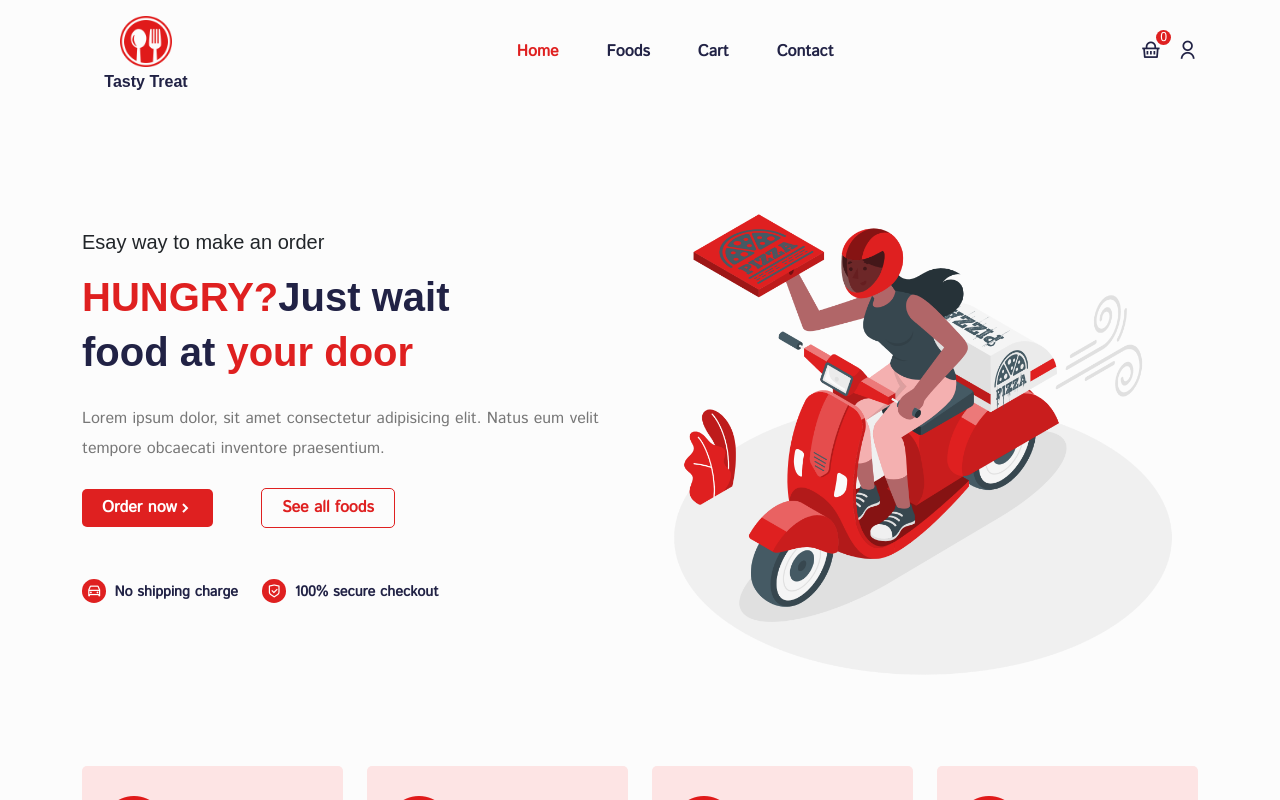
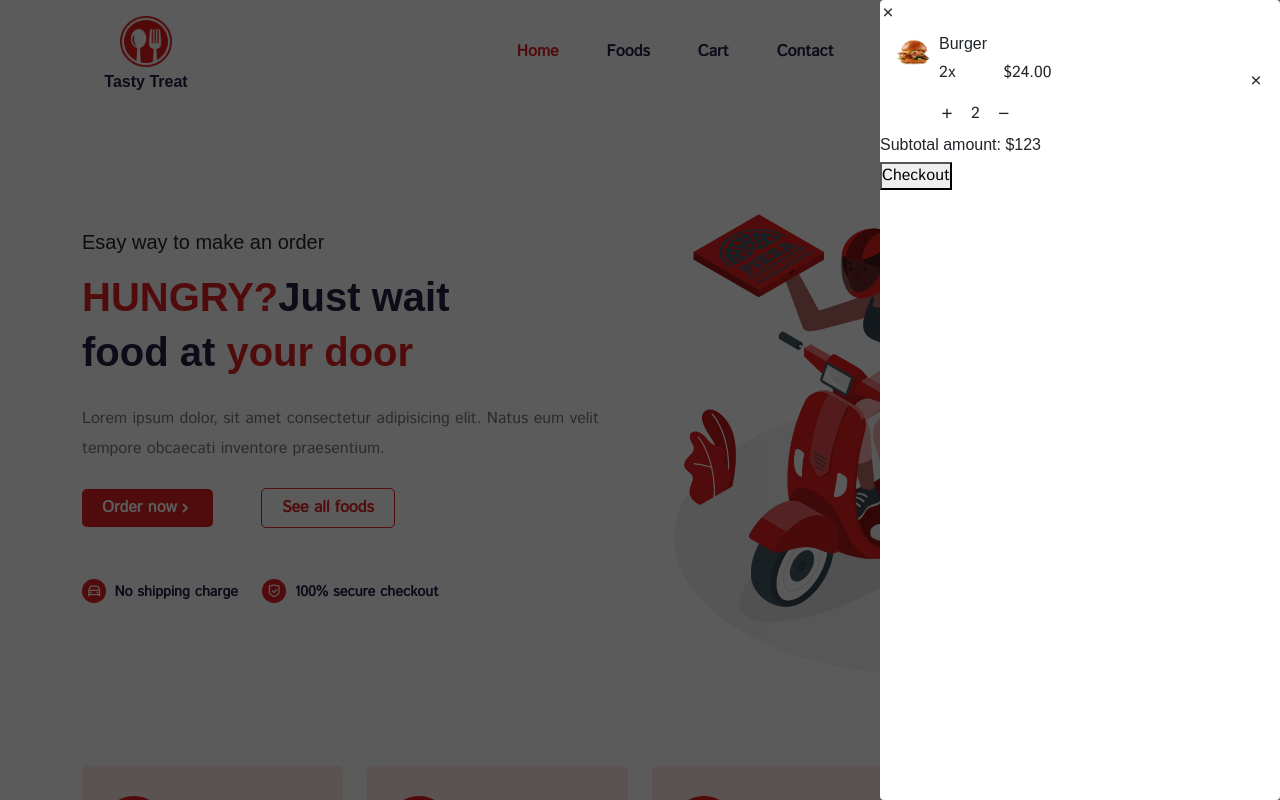
Before and after one commit to gholamreza-hasnzade/Reactjs-food-App-redux-toolkit, a React (Create React App) app: page /home in a window 1280 px wide. Shown: the top 800 px of the page. Built offline with nearby package versions, Linux system fonts and the light colour scheme; a web font is replaced by a local one.

Commit message:
[hotfixed] cart items

```diff
--- a/src/components/UI/cart/CartItem.jsx
+++ b/src/components/UI/cart/CartItem.jsx
@@ -7,14 +7,30 @@ import "./cart.css";
 
 const CartItem = () => {
   return (
-    <ListGroupItem>
-      <div className="cart__item-info">
-        <img  src={IMAGES.ProductImg_01_1} alt="product-img"/>
+    <ListGroupItem className="border-0">
+      <div className="cart__item-info d-flex gap-2">
+        <img src={IMAGES.ProductImg_01_1} alt="product-img" />
 
-        <div className="cart__product-info">
-            <div>
-                <h6>Burger</h6>
+        <div className="cart__product-info d-flex align-items-center w-100
+         justify-content-between gap-4">
+          <div>
+            <h6 className="cart__product-title">Burger</h6>
+            <p className="d-flex align-items-center gap-5 cart__product-price">
+              2x <span>$24.00</span>
+            </p>
+            <div className="d-flex align-items-center gap-3">
+              <span>
+                <i className="ri-add-line"></i>
+              </span>
+              <span>2</span>
+              <span>
+                <i className="ri-subtract-line"></i>
+              </span>
             </div>
+          </div>
+          <span>
+            <i className="ri-close-line"></i>
+          </span>
         </div>
       </div>
     </ListGroupItem>
--- a/src/components/UI/cart/Carts.jsx
+++ b/src/components/UI/cart/Carts.jsx
@@ -1,13 +1,33 @@
-import React from 'react'
+import React from "react";
+import CartItem from "./CartItem";
 
-import { ListGroup } from 'reactstrap'
+import { ListGroup } from "reactstrap";
+import { Link } from "react-router-dom";
 
-import "./cart.css"
+import "./cart.css";
 
 const Carts = () => {
   return (
-    <div>Carts</div>
-  )
-}
+    <div className="cart__container">
+      <ListGroup className="cart">
+        <div className="cart__close">
+            <span><i className="ri-close-line"></i></span>
+        </div>
 
-export default Carts
+        <div className="cart__item-list">
+            <CartItem />
+        </div>
+
+
+        <div className="cart__bottom">
+            <h6>Subtotal amount: <span>$123</span></h6>
+            <button>
+                <Link to={"/checkout"}>Checkout</Link>
+            </button>
+        </div>
+      </ListGroup>
+    </div>
+  );
+};
+
+export default Carts;
--- a/src/components/UI/cart/cart.css
+++ b/src/components/UI/cart/cart.css
@@ -0,0 +1,25 @@
+.cart__container {
+  position: fixed;
+  top: 0;
+  left: 0;
+  width: 100%;
+  height: 100%;
+  background: rgba(0, 0, 0, 0.639);
+  z-index: 99999;
+}
+
+.cart {
+  position: absolute;
+  top: 0;
+  right: 0;
+  width: 400px;
+  height: 100%;
+  background: #fff;
+  z-index: 999999;
+}
+
+.cart__item-info img {
+  width: 35px;
+  height: 35px;
+  object-fit: cover;
+}
--- a/src/components/UI/index.jsx
+++ b/src/components/UI/index.jsx
@@ -1,3 +1,4 @@
 export { default as Category } from "./category/Category";
 export { default as ProductCard } from "./product-card/ProductCard";
 export { default as TestimonialSlider } from "./slider/TestimonialSlider";
+export { default as Cart } from "./cart/Carts";
--- a/src/components/layout/Layout.jsx
+++ b/src/components/layout/Layout.jsx
@@ -3,11 +3,13 @@ import React from "react";
 import Header from "../header/Header";
 import Footer from "../footer/Footer";
 import Routers from "../../routes/Routers";
+import { Cart } from "../UI";
 
 const Layout = () => {
   return (
     <div>
       <Header />
+      <Cart />
       <div>
         <Routers />
       </div>
```
